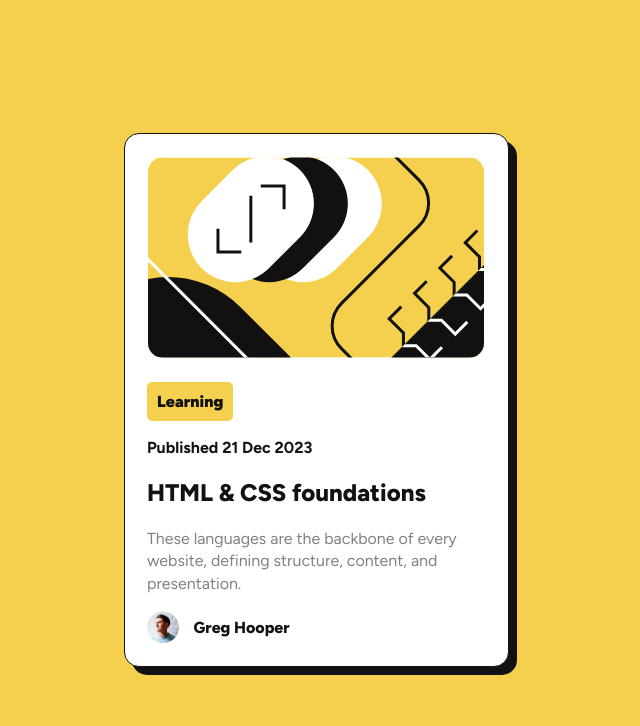
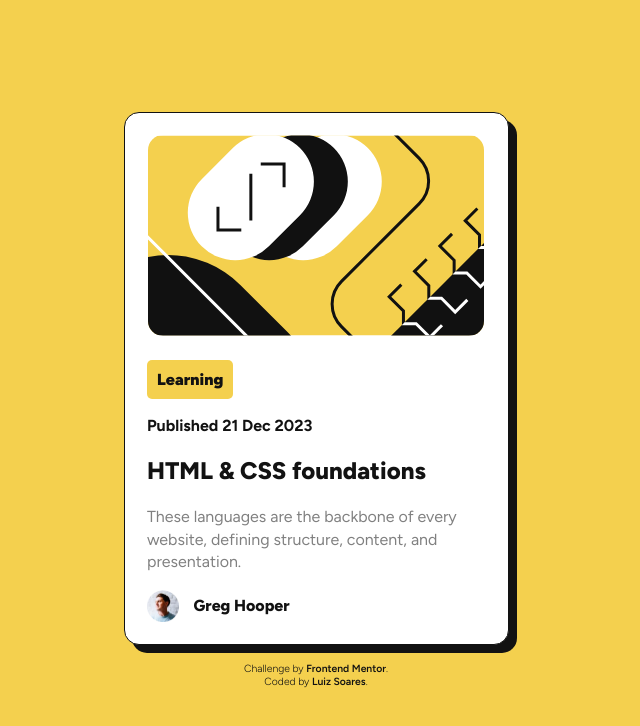
Before and after one commit to LuizSoaresDev2023/BlogPreviewCard_Solution, a plain HTML site: page index.html in a window 1280 px wide. Shown: the whole page, without its empty margins (324-964 px from the left). Drawn offline with Linux system fonts and the light colour scheme.

Commit message:
segundo commit

```diff
--- a/css/styles.scss
+++ b/css/styles.scss
@@ -20,6 +20,7 @@ body{
     color: $Black;
     min-height: 100vh;
     display: flex;
+    flex-direction: column;
     justify-content: center;
     align-items: center;
 }
@@ -106,6 +107,20 @@ main{
 
 }
 
+
+footer {
+    color: $Black;
+    font-size: 0.65em;
+    font-weight: 200;
+    text-align: center;
+    padding-top: 17px;
+    a{
+        text-decoration: none;
+        font-weight: 600;
+        color: $Black;
+    }
+}
+
 @media screen and (max-width: 420px){
     main{
         width: 345px;
--- a/index.html
+++ b/index.html
@@ -31,6 +31,9 @@
             <span>Greg Hooper</span>
         </div>
     </main>
-
+    <footer class="attribution">
+        Challenge by <a href="https://www.frontendmentor.io?ref=challenge" target="_blank">Frontend Mentor</a>.<br>
+        Coded by <a href="https://github.com/LuizSoaresDev2023" target="_blank">Luiz Soares</a>.
+    </footer>
 </body>
 </html>
```
Also changed, not shown: css/styles.css, 1 other file.
